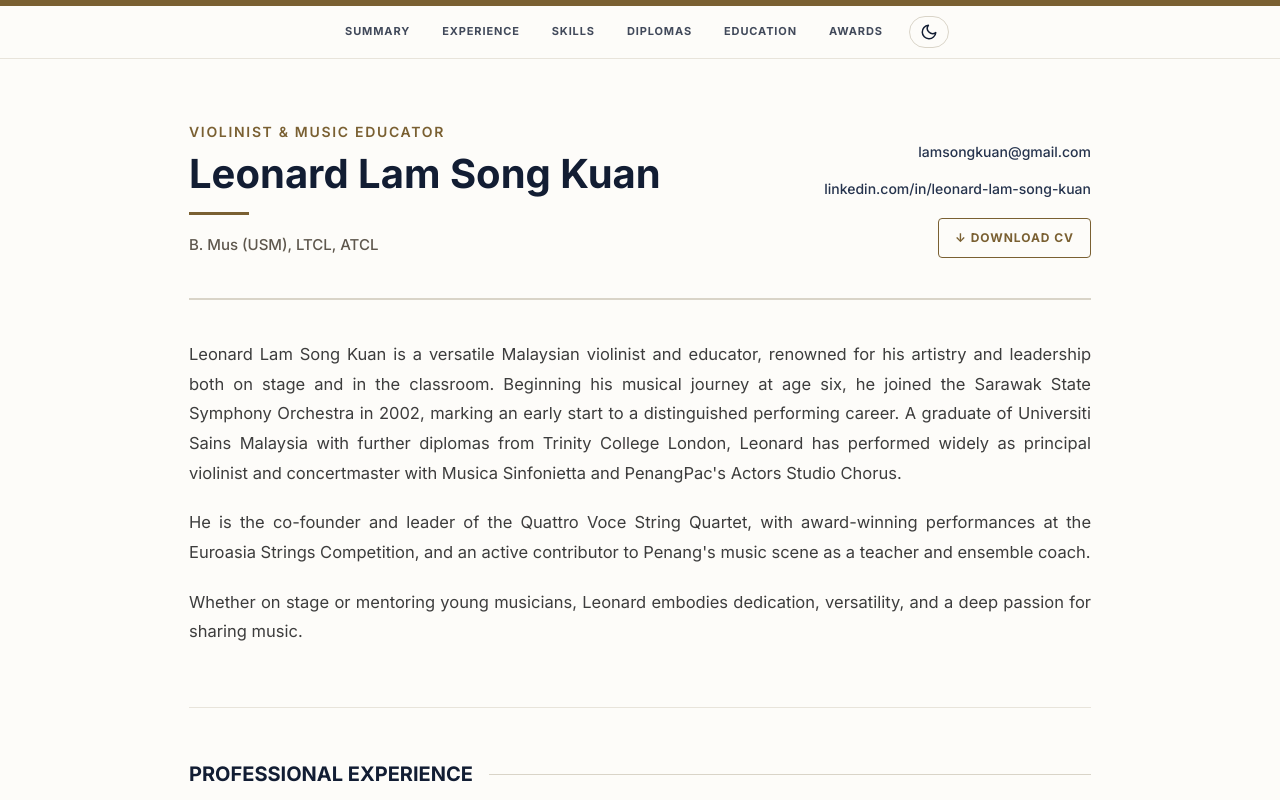
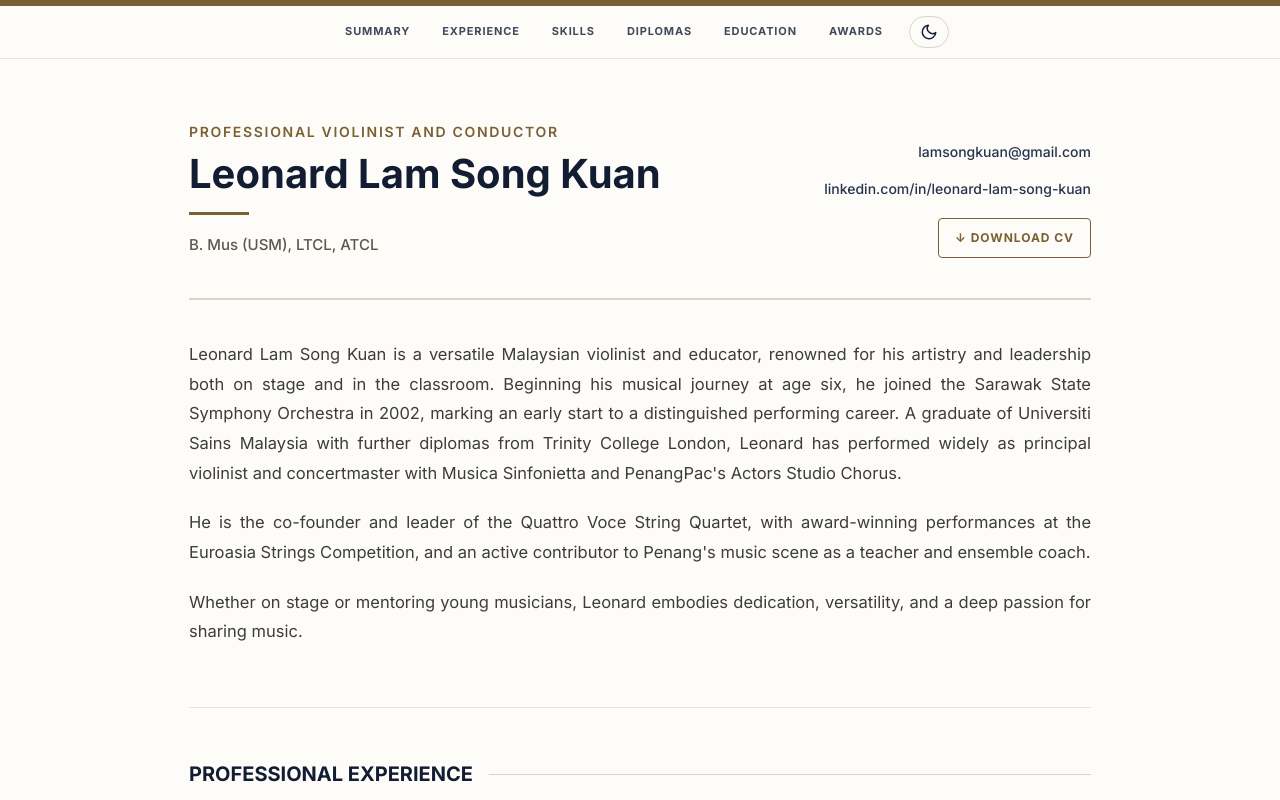
Before and after one commit to lionellam/cv-leonardlam, a plain HTML site: page index.html in a window 1280 px wide. Shown: the top 800 px of the page. Drawn offline with Linux system fonts and the light colour scheme.

Commit message:
Update job title to Professional Violinist and Conductor
Co-Authored-By: Claude Sonnet 4.6 <noreply@anthropic.com>

```diff
--- a/content.js
+++ b/content.js
@@ -1,7 +1,7 @@
 const RESUME_DATA = {
   profile: {
     name: "Leonard Lam Song Kuan",
-    jobTitle: "Violinist & Music Educator",
+    jobTitle: "Professional Violinist and Conductor",
     postnominals: "B. Mus (USM), LTCL, ATCL",
     contacts: [
       { label: "lamsongkuan@gmail.com", link: "mailto:lamsongkuan@gmail.com" },
--- a/index.html
+++ b/index.html
@@ -3,7 +3,7 @@
 <head>
   <meta charset="UTF-8" />
   <meta name="viewport" content="width=device-width, initial-scale=1.0" />
-  <title>Leonard Lam Song Kuan — Violinist & Music Educator</title>
+  <title>Leonard Lam Song Kuan — Professional Violinist and Conductor</title>
   <link href="https://fonts.googleapis.com/css2?family=Inter:wght@300;400;500;600;700&display=swap" rel="stylesheet" />
   <link rel="stylesheet" href="css/theme.css" />
   <link rel="stylesheet" href="css/base.css" />
```
